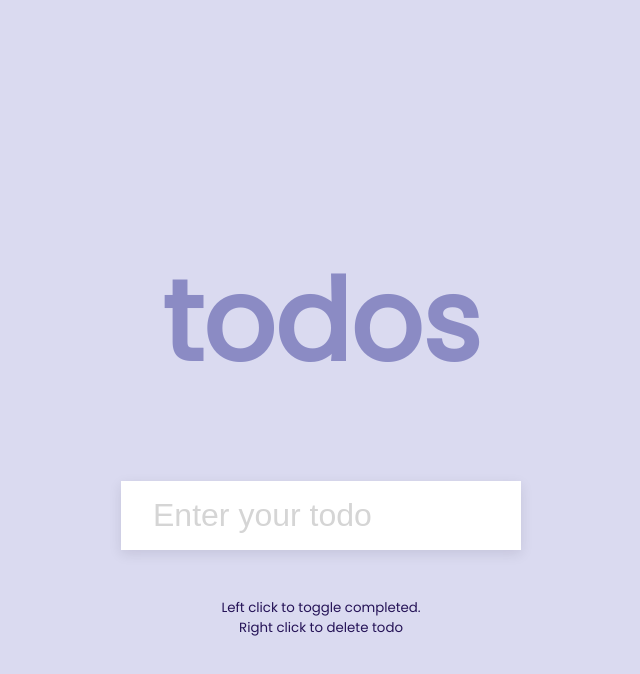
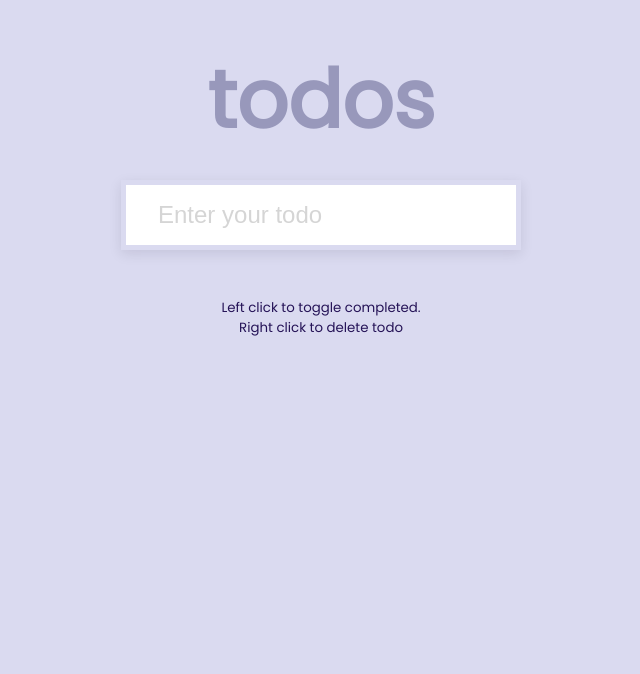
Before and after one commit to Olya-web7/todos, a plain HTML site: page index.html in a window 1280 px wide. Shown: the whole page, without its empty margins (319-959 px from the left). Drawn offline with Linux system fonts and the light colour scheme.

Commit message:
Update todo.css
add padding

```diff
--- a/todo.css
+++ b/todo.css
@@ -12,27 +12,32 @@ body {
   flex-direction: column;
   align-items: center;
   justify-content: center;
-  height: 100vh;
+  height: 100%;
   margin: 0;
+  padding: 20px;
 }
 
 h1 {
-  color: rgb(22, 24, 133);
-  font-size: 7rem;
+  color: rgb(54, 55, 109);
+  font-size: 5rem;
   text-align: center;
   opacity: 0.4;
+  padding: 10px;
+  margin: 10px;
+
 }
 
 form {
   box-shadow: 0 4px 12px rgba(15, 3, 43, 0.1);
   max-width: 100%;
   width: 400px;
+  padding: 5px;
 }
 
 .input {
   border: none;
   color: #444;
-  font-size: 2rem;
+  font-size: 1.5rem;
   padding: 1rem 2rem;
   display: block;
   width: 100%;
@@ -43,7 +48,7 @@ form {
 }
 
 .input:focus {
-  outline-color: rgb(179, 131, 226);
+  outline-color: rgb(41, 67, 155);
 }
 
 .todos {
```
